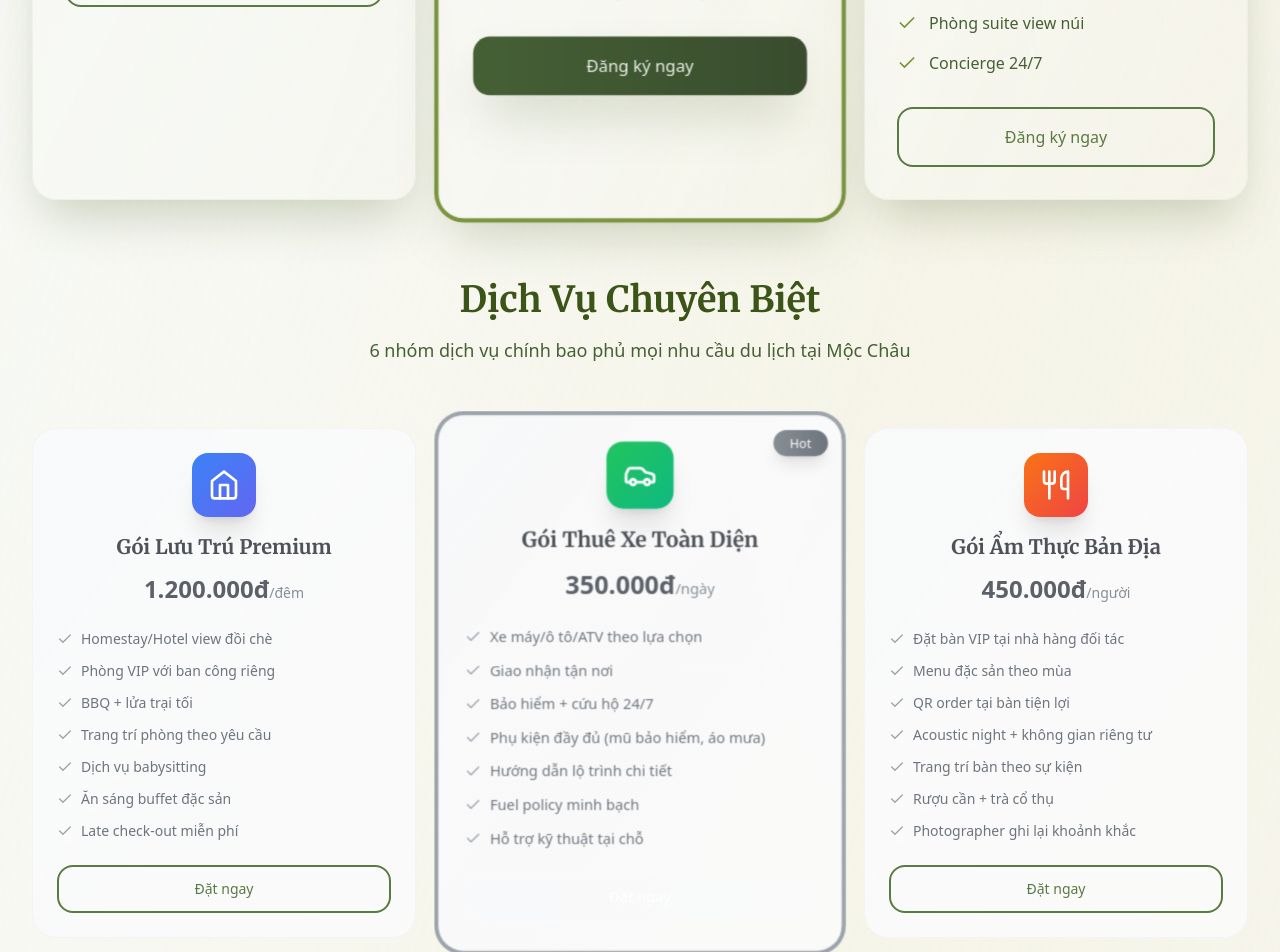
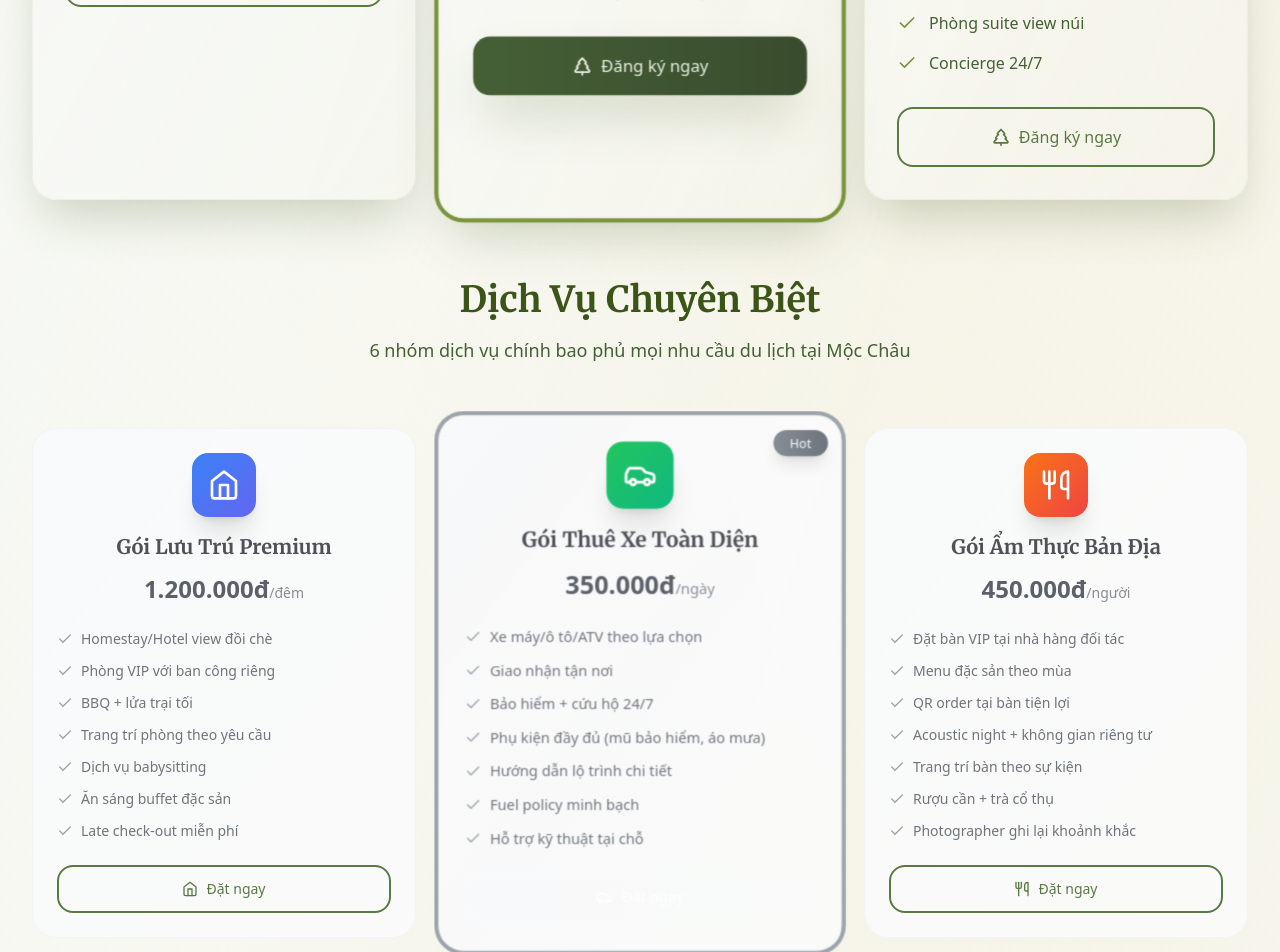
Before and after one commit to truongng-1108/chillmocchau, a React (Vite) app: page /services in a window 1280 px wide. Shown: the part 1240-2192 px from the top of the page. Built offline with nearby package versions, Linux system fonts and the light colour scheme; some icons are missing.

Commit message:
Sửa lại các nút đặt ngay trong trang Services

```diff
--- a/src/pages/Services.tsx
+++ b/src/pages/Services.tsx
@@ -281,7 +281,10 @@ const Services = () => {
                   size="lg"
                   className="w-full"
                 >
-                  Đăng ký ngay
+                  <span className="flex items-center justify-center space-x-2">
+                    <TreePine className="h-5 w-5" />
+                    <span>Đăng ký ngay</span>
+                  </span>
                 </Button>
               </Card>
             ))}
@@ -340,9 +343,12 @@ const Services = () => {
                 <Button
                   variant={service.popular ? 'mountain' : 'outline'}
                   size="md"
-                  className="w-full"
+                  className="w-full hover:scale-105 transition-transform duration-300"
                 >
-                  Đặt ngay
+                  <span className="flex items-center justify-center space-x-2">
+                    <service.icon className="h-4 w-4" />
+                    <span>Đặt ngay</span>
+                  </span>
                 </Button>
               </Card>
             ))}
@@ -415,7 +421,10 @@ const Services = () => {
             </div>
 
             <Button size="xl" variant="forest" className="w-full md:w-auto">
-              Nhận tư vấn miễn phí
+              <span className="flex items-center justify-center space-x-2">
+                <Calendar className="h-5 w-5" />
+                <span>Nhận tư vấn miễn phí</span>
+              </span>
             </Button>
           </div>
         </Card>
```
